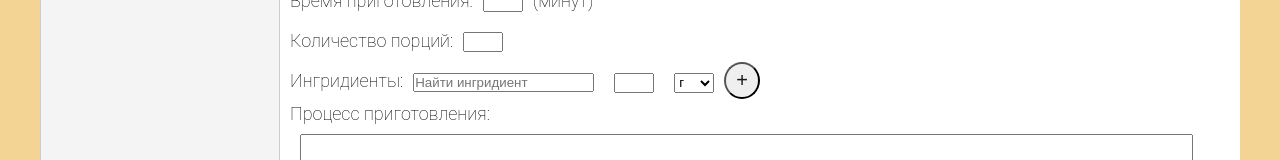
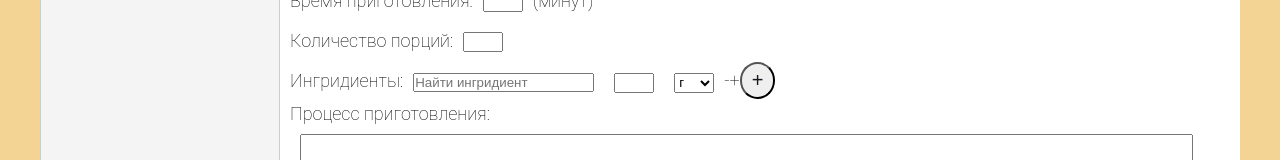
Before and after one commit to PrilipchenkoMaria/holodilnik, a React (Create React App) app: page /CreateRecipe in a window 1280 px wide. Shown: the part 324-484 px from the top of the page. Built offline with nearby package versions, Linux system fonts and the light colour scheme.

Commit message:
recipeIngredientsRender

```diff
--- a/src/App.scss
+++ b/src/App.scss
@@ -116,7 +116,9 @@
   font-size: 20px;
   border-radius: 50%;
 }
+.DeleteRecipeIngredient {
 
+}
 .CreateRecipeSubmit {
   @include button;
   background-color: #FFFFFF;
--- a/src/components/Content/CreateRecipe.js
+++ b/src/components/Content/CreateRecipe.js
@@ -11,6 +11,7 @@ export class CreateRecipe extends React.Component {
         ingredient: '',
         description: '',
         ingredients: [],
+        ingredientsForms: [{}],
     };
 
     handleInputChange = (event) => {
@@ -77,7 +78,7 @@ export class CreateRecipe extends React.Component {
                         </label>
                     </div>
                     {this.renderAddedIngredients()}
-                    {this.renderIngredientsForm()}
+                    {this.state.ingredientsForms.map(()=>this.renderIngredientsForm())}
                     <div>
                         <label>
                             Процесс приготовления:
@@ -136,6 +137,10 @@ export class CreateRecipe extends React.Component {
                         <option value="l">л</option>
                     </select>
                 </label>
+                {/* eslint-disable-next-line jsx-a11y/anchor-is-valid */}
+                <a className="DeleteRecipeIngredient" onClick={this.recipeIngredientsDelete}>-</a>
+                {/* eslint-disable-next-line jsx-a11y/anchor-is-valid */}
+                <a className="AddRecipeIngredients" onClick={this.recipeIngredientsRender}>+</a>
                 <input
                     form="ingredient-form"
                     className="AddRecipeIngredient"
@@ -146,6 +151,20 @@ export class CreateRecipe extends React.Component {
         );
     }
 
+    recipeIngredientsRender = () =>{
+        this.setState({
+            ingredientsForms: [...this.state.ingredientsForms, {}],
+        })
+    }
+    recipeIngredientsDelete = () => {
+        if (this.state.ingredientsForms.length===1){
+            alert("Необходимо добавить минимум один ингридиент");
+            return
+        }
+        this.setState({
+            ingredientsForms: this.state.ingredientsForms.slice (0, -1)
+        })
+    }
     renderAddedIngredients() {
         return this.state.ingredients.map(ingredient => <p>{ingredient.name}: {ingredient.weight} {ingredient.measure}</p>);
     }
```
Also changed, not shown: src/components/Content/NoRequest.js (line endings or trailing spaces).
